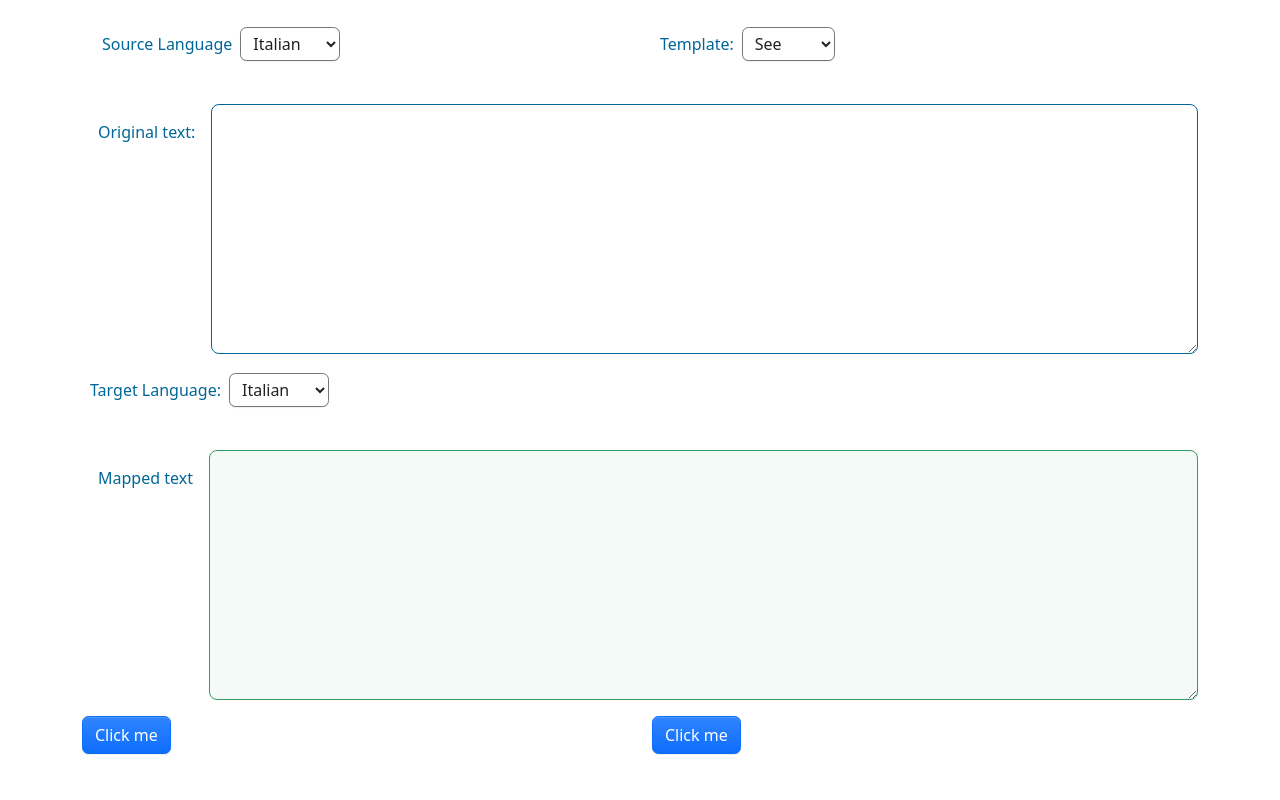
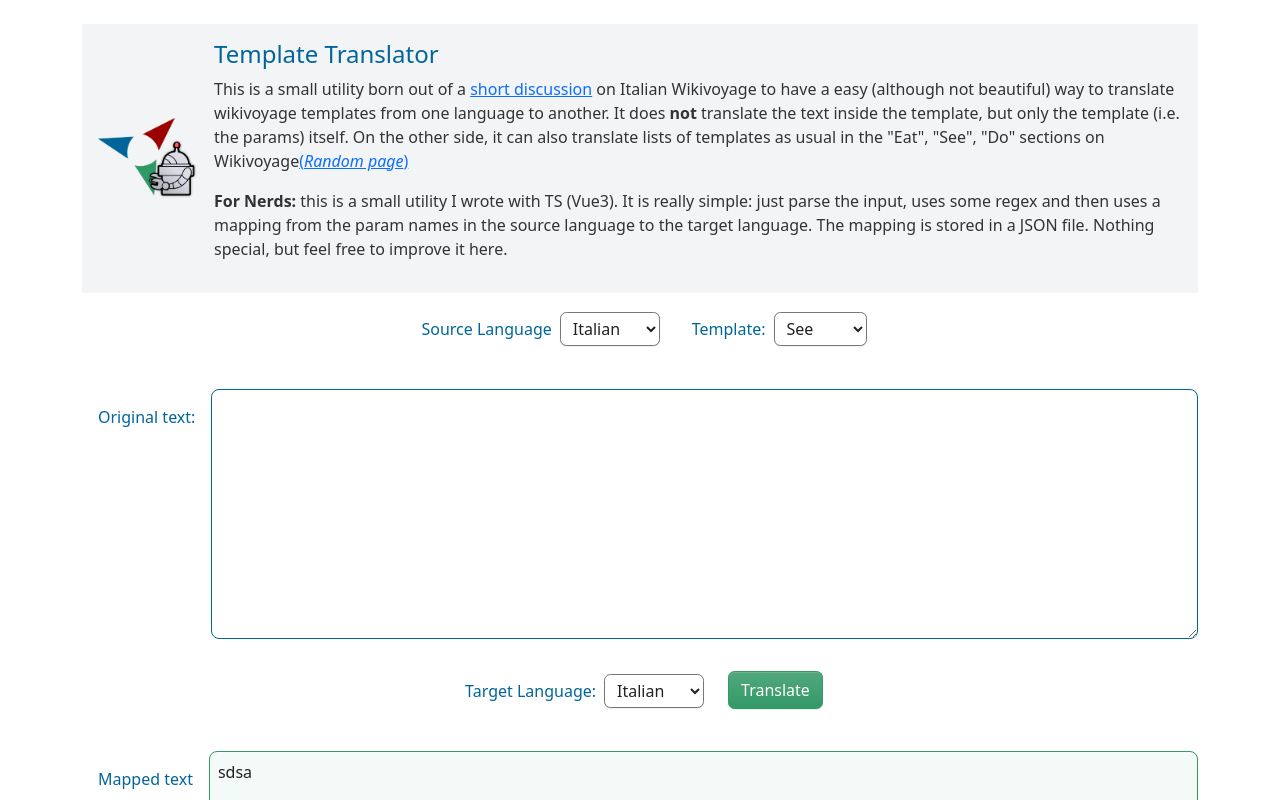
Before and after one commit to amasotti/cross-voy-listing-mapper, a Vue app: page / in a window 1280 px wide. Shown: the top 800 px of the page. Built offline with nearby package versions, Linux system fonts and the light colour scheme.

Commit message:
feat: MVP UI

```diff
--- /dev/null
+++ b/src/components/OutputText.vue
@@ -0,0 +1,50 @@
+
+<script setup lang="ts">
+
+defineProps({
+  label: {
+    type: String,
+    default: 'Output text:'
+  },
+  text: {
+    type: String,
+    default: ''
+  }
+});
+
+
+</script>
+
+
+<template>
+  <div class="text-area-container">
+    <label for="outputText" class="text-area-label m-3">{{ label }}</label>
+    <div id="outputText" class="text-area-output" >{{text}}</div>
+  </div>
+</template>
+
+<style scoped lang="scss">
+@import "@/scss/constants";
+
+.text-area-container {
+  display: flex;
+  align-items: flex-start;
+  margin: 1rem 0;
+}
+
+.text-area-label {
+  white-space: nowrap;
+  color: $voy_3;
+}
+
+.text-area-output {
+  flex-grow: 1;
+  border: 1px solid $voy_2;
+  background-color: rgba($voy_2, 0.05);
+  border-radius: 8px;
+  padding: 0.5rem;
+  overflow: auto;
+  min-height: 250px;
+  word-break: break-word; /* Ensures the text wraps within the div */
+}
+</style>
--- a/src/components/TextArea.vue
+++ b/src/components/TextArea.vue
@@ -2,17 +2,14 @@
 
 import {ref, watch} from "vue";
 
-const text = ref("");
 defineProps({
   label: {
     type: String,
     default: "Original text:"
   },
-  disabled: {
-    type: Boolean,
-    default: false
-  }
 });
+
+const text = ref("");
 
 const emit = defineEmits(['update:text'])
 
@@ -26,10 +23,9 @@ watch(text, (newValue) => {
   <div class="text-area-container">
     <label for="expandableTextArea" class="text-area-label m-3">{{label}}</label>
     <textarea
-        :disabled="disabled"
         id="expandableTextArea"
         v-model="text"
-        :class="(disabled ? ' text-area-disabled' : 'text-area')"
+        class="text-area"
     ></textarea>
   </div>
 </template>
@@ -62,16 +58,4 @@ watch(text, (newValue) => {
     border-color: $voy_2;
   }
 }
-
-
-.text-area-disabled {
-  flex-grow: 1;
-  border: 1px solid $voy_2;
-  background-color: rgba($voy_2, 0.05);
-  border-radius: 8px;
-  padding: 0.5rem;
-  resize: vertical;
-  overflow: auto;
-  min-height: 250px;
-}
 </style>
--- a/src/components/TheButton.vue
+++ b/src/components/TheButton.vue
@@ -1,9 +1,22 @@
 <script setup lang="ts">
+
+defineProps(
+  {
+    label: {
+      type: String,
+      default: "Click me"
+    },
+    cssClass: {
+      type: String,
+      default: "btn btn-primary"
+    }
+  }
+)
 
 </script>
 
 <template>
-  <button class="btn btn-primary">Click me</button>
+  <button :class="cssClass" class="btn" @click="$emit('click')">{{label}}</button>
 </template>
 
 <style scoped lang="scss">
--- /dev/null
+++ b/src/components/TheDocs.vue
@@ -0,0 +1,56 @@
+<script setup lang="ts">
+// Script content (if any)
+</script>
+
+
+<template>
+  <div class="banner-container">
+    <img src="@/assets/voy_bot.png" alt="App Logo" class="logo" />
+    <div class="text-content">
+      <h1 class="heading">Template Translator</h1>
+      <p class="description">
+        This is a small utility born out of a <a href="https://it.wikivoyage.org/w/index.php?title=Discussioni_utente:Codas&oldid=820893#Citt%C3%A0_Magiche">short discussion</a> on Italian Wikivoyage to
+        have a easy (although not beautiful) way to translate wikivoyage templates from one language to another. It does <span class="fw-bold">not</span> translate the text inside the template,
+        but only the template (i.e. the params) itself. On the other side, it can also translate lists of templates as usual in the "Eat", "See", "Do" sections on
+        Wikivoyage<a href="https://it.wikivoyage.org/wiki/Speciale:PaginaCasuale">(<em>Random page</em>)</a>
+      </p>
+
+    <!--      Now disclaimer for techies-->
+      <p class="description">
+        <span class="fw-bold">For Nerds:</span> this is a small utility I wrote with TS (Vue3). It is really simple: just parse the input, uses some regex and then uses a mapping from the param names
+        in the source language to the target language. The mapping is stored in a JSON file. Nothing special, but feel free to improve it here.
+      </p>
+    </div>
+  </div>
+</template>
+
+
+
+<style scoped>
+.banner-container {
+  display: flex;
+  align-items: center;
+  padding: 1rem;
+  background-color: #f3f4f6; /* Light grey background */
+}
+
+.logo {
+  width: 100px; /* Adjust size as needed */
+  margin-right: 1rem;
+}
+
+.text-content {
+  display: flex;
+  flex-direction: column;
+}
+
+.heading {
+  font-size: 1.5rem;
+  color: #069; /* Wikivoyage blue */
+}
+
+.description {
+  font-size: 1rem;
+  color: #333; /* Dark grey text */
+}
+</style>
--- a/src/views/Main.vue
+++ b/src/views/Main.vue
@@ -5,6 +5,8 @@ import LanguageSelector from "../components/LanguageSelector.vue";
 import TemplateSelector from "@/components/TemplateSelector.vue";
 import TextArea from "@/components/TextArea.vue";
 import TheButton from "@/components/TheButton.vue";
+import OutputText from "@/components/OutputText.vue";
+import TheDocs from "@/components/TheDocs.vue";
 
 const sourceLanguage = ref("");
 const targetLanguage = ref("");
@@ -12,7 +14,7 @@ const templateType = ref("");
 
 
 const inputText = ref("");
-// const outputText = ref("");
+const mappedText = ref("sdsa");
 
 // const translateText = () => {
 //   console.log("translateText");
@@ -32,46 +34,76 @@ const handleTemplateChange = (newValue) => {
   console.log("handleTemplateChange", newValue);
 };
 
+const copyToClipboard = () => {
+  navigator.clipboard.writeText(mappedText.value);
+};
 
+const saveText = (newValue) => {
+  console.log("saveText", newValue);
+  inputText.value = newValue;
+};
+
+const translateText = () => {
+  console.log("translateText");
+  mappedText.value = "translated text";
+};
+
+const reset = () => {
+  console.log("reset");
+  inputText.value = "";
+  mappedText.value = "";
+};
 
 </script>
 
 <template>
+
+  <header class="container">
+    <TheDocs />
+  </header>
+
     <main class="container align-content-center">
 
       <section class="container">
-        <div class="row">
-         <div class="col">
+        <div class="row justify-content-center mt-3">
+         <div class="col-auto">
         <LanguageSelector language="sourceLanguage" label="Source Language" @update:language="handleSourceLanguageChange"/>
           </div>
+          <div class="col-auto">
+        <TemplateSelector v-model="templateType" @update:template="handleTemplateChange"  />
+          </div>
+        </div>
+      </section>
+
+      <section>
+        <div class="row">
           <div class="col">
-        <TemplateSelector v-model="templateType" @update:template="handleTemplateChange"  />
+            <TextArea v-model="inputText" @update:text="saveText" />
+          </div>
+        </div>
+        <div class="row justify-content-center mt-3">
+          <div class="col-auto">
+            <LanguageSelector language="targetLanguage" label="Target Language:" @update:language="handleTargetLanguageChange"/>
+          </div>
+          <div class="col-auto">
+            <TheButton label="Translate" class="btn-translate" @click="translateText" />
           </div>
         </div>
       </section>
 
 
       <section>
-        <TextArea v-model="inputText" />
-      </section>
-
-
-
-      <LanguageSelector language="targetLanguage" label="Target Language:" @update:language="handleTargetLanguageChange"/>
-
-
-      <section>
         <div class="row">
           <div class="col">
-        <TextArea v-model="inputText" label="Mapped text" :disabled="true"/>
-            </div>
+            <OutputText :text="mappedText" label="Mapped text" />
+          </div>
         </div>
-          <div class="row">
-            <div class="col">
-              <TheButton label="Translate" />
-            </div>
-          <div class="col">
-            <TheButton label="Translate" />
+        <div class="row justify-content-center mt-3">
+          <div class="col-auto">
+            <TheButton label="Clean" class="me-2 btn-reset" @click="reset" />
+          </div>
+          <div class="col-auto">
+            <TheButton label="Copy to CLipboard" class="btn-copy" @click="copyToClipboard" />
           </div>
         </div>
       </section>
@@ -79,6 +111,23 @@ const handleTemplateChange = (newValue) => {
 
 </template>
 
-<style scoped>
+<style scoped lang="scss">
+@import "@/scss/constants";
+
+.btn-translate {
+  background-color: $voy_2;
+  border-color: $voy_2;
+}
+
+.btn-reset {
+  background-color: $voy_1;
+  border-color: $voy_1;
+}
+
+.btn-copy {
+  background-color: $voy_2;
+  border-color: $voy_2;
+}
+
 
 </style>
```
Also changed, not shown: src/assets/voy_bot.png (added).
